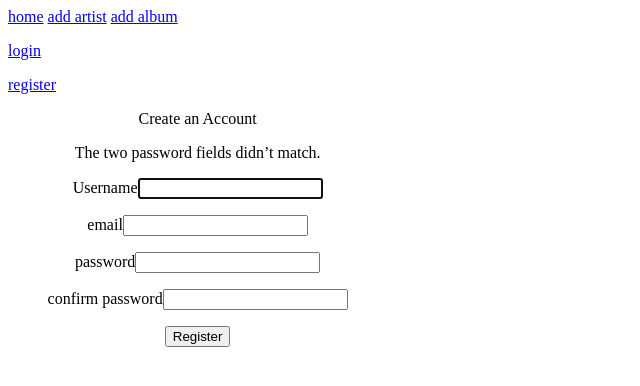
After one commit to artur50000/reverbnation, a Django app: page /artist/register in a window 1280 px wide. The commit adds this page. Shown: the top 386 px of the page, without its empty margins (0-640 px from the left). Run offline with Django 3.2, Linux system fonts and the light colour scheme.

Commit message:
third commit

```diff
--- a/artist/forms.py
+++ b/artist/forms.py
@@ -1,5 +1,8 @@
 from django.forms import ModelForm
 from .models import Artist, Album, Song
+from django.contrib.auth.forms import UserCreationForm
+from django.contrib.auth.models import User
+from django import forms
 
 class ArtistForm(ModelForm):
     class Meta:
@@ -15,3 +18,12 @@ class SongForm(ModelForm):
     class Meta:
         model = Song
         fields = '__all__'
+
+class UserRegistrationForm(UserCreationForm):
+    class Meta:
+        model = User
+        fields = ["username", "email", "password1", "password2"]
+
+class LoginForm(forms.Form):
+    username = forms.CharField()
+    password = forms.CharField(widget=forms.PasswordInput)
--- a/artist/templates/artist/detail.html
+++ b/artist/templates/artist/detail.html
@@ -3,7 +3,6 @@
 {% block content %}
 
     <p><img src={{ artist.image.url }}></p>
-
     <p>{{ artist.bio }}</p>
     {% for album in albums %}
         <p>{{ album.title }}</p>
@@ -15,5 +14,4 @@
 
     {% endfor %}
 
-
 {% endblock %}
--- /dev/null
+++ b/artist/templates/artist/register.html
@@ -0,0 +1,20 @@
+{% extends "base.html" %}
+
+{% block content %}
+
+<p>Create an Account</p>
+    {% if form.error_messages %}
+        {% for key, value in form.error_messages.items %}
+            <p> {{ value }}</p>
+        {% endfor%}
+    {% endif %}
+
+    <form method="POST" class="form-group">
+        {% csrf_token %}
+        <p>Username{{ form.username }}</p>
+        <p>email{{ form.email }}</p>
+        <p>password{{ form.password1 }}</p>
+        <p>confirm password{{ form.password2 }}</p>
+        <button type="submit" name="register">Register</button>
+    </form>
+{% endblock %}
--- a/artist/urls.py
+++ b/artist/urls.py
@@ -7,5 +7,8 @@ urlpatterns = [
     path('<int:artist_id>/detail/', views.detail, name='detail'),
     path('addartist', views.addartist, name='addartist'),
     path('addalbum', views.addalbum, name='addalbum'),
-
-]
+    path('register', views.register, name='register'),
+    path('success', views.success, name='success'),
+    path('loginuser', views.loginuser, name='loginuser'),
+    path("logout", views.logout_request, name="logout"),
+   ]
--- a/artist/views.py
+++ b/artist/views.py
@@ -1,36 +1,40 @@
+from django.contrib.auth import authenticate, login, logout
 from django.shortcuts import render
 from .models import Artist, Album, Song
-from .forms import ArtistForm, AlbumForm, SongForm
+from .forms import ArtistForm, AlbumForm, SongForm, UserRegistrationForm, LoginForm
+from django.contrib import messages
+from django.contrib.auth.decorators import login_required
 from django.shortcuts import redirect
 
-# Create your views here.
+
 def home(request):
+
     artists = Artist.objects.all()
 
     return render(request, 'artist/home.html', {'artists':artists})
 
+
 def detail(request, artist_id):
 
     artist = Artist.objects.get(pk=artist_id)
-    #albums = Album.objects.filter(artist=artist_id)
     albums = artist.albums.all()
-    #songs = Song.objects.filter(album=album.id)
-
 
     return render(request, 'artist/detail.html', {'artist':artist, 'albums':albums})
 
+
+@login_required(login_url='loginuser')
 def addalbum(request):
 
     if request.method == "POST":
 
         if request.POST.get("form_type") == 'formOne':
-
             form = AlbumForm(request.POST or None, request.FILES or None)
             form_two = SongForm()
 
             if form.is_valid():
                 form.save()
                 return redirect(home)
+
         elif request.POST.get("form_type") == 'formTwo':
             form_two = SongForm(request.POST or None, request.FILES or None)
             form = AlbumForm()
@@ -45,7 +49,7 @@ def addalbum(request):
 
     return render(request, "artist/addalbum.html", {'form':form, 'form_two':form_two})
 
-
+@login_required(login_url='loginuser')
 def addartist(request):
 
     if request.method == "POST":
@@ -58,3 +62,55 @@ def addartist(request):
         form = ArtistForm()
 
     return render(request, "artist/addartist.html", {'form':form})
+
+
+def register(request):
+
+    if request.method == "POST":
+        form = UserRegistrationForm(request.POST or None)
+
+        if form.is_valid():
+            form.save()
+            return redirect(success)
+    else:
+        form = UserRegistrationForm()
+
+    return render(request, "artist/register.html", {'form':form})
+
+
+def loginuser(request):
+
+    message_error = ''
+
+    if request.method == "POST":
+        form = LoginForm(request.POST or None)
+
+        if form.is_valid():
+            cd = form.cleaned_data
+            user = authenticate(username=cd['username'], password=cd['password'])
+
+            if user is not None:
+
+                if user.is_active:
+
+                    login(request, user)
+                    return redirect(home)
+
+            else:
+                message_error = "user name or password is invalid"
+
+    else:
+        form = LoginForm()
+
+    return render(request, "artist/login.html", {'form':form, 'errors': message_error})
+
+
+def logout_request(request):
+    logout(request)
+    messages.info(request, "Logged out successfully!")
+    return redirect(home)
+
+
+def success(request):
+
+    return render(request, 'artist/success.html')
--- a/reverbnation/templates/base.html
+++ b/reverbnation/templates/base.html
@@ -19,7 +19,15 @@
     <a href="{% url 'addartist' %}">add artist</a>
     <a href="{% url 'addalbum' %}">add album</a>
 
+    {% if user.is_authenticated %}
+        <p><a href="{% url 'logout' %}">logout</a></p>
+        {% else %}
+        <p><a href="{% url 'loginuser' %}">login</a></p>
+        <p><a href="{% url 'register' %}">register</a></p>
+    {% endif %}
+
 <div>
+
 {% block content %}
 {% endblock %}
 </div>
```
Also changed, not shown: artist/templates/artist/login.html (added, +21 -0 lines), artist/templates/artist/success.html (added, +8 -0 lines), artist/tests.py (+17 -1 lines), db.sqlite3. Lines whose indentation alone changed are shown as unchanged.
